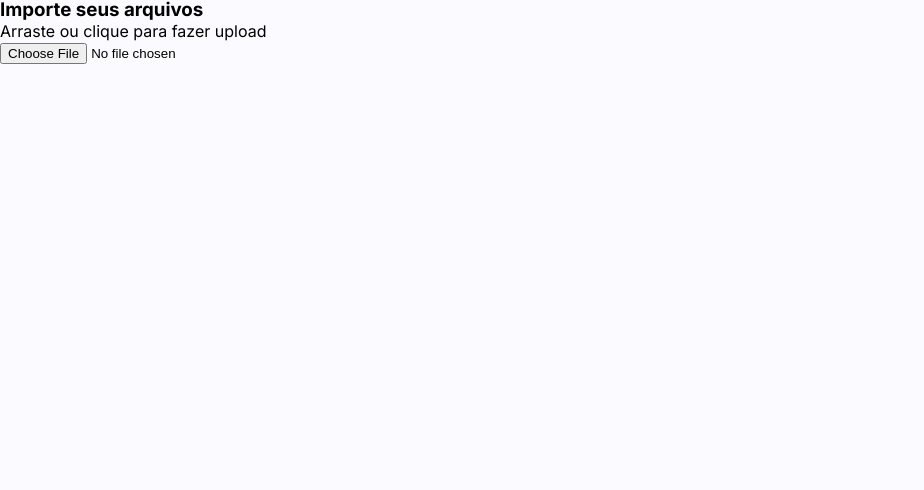
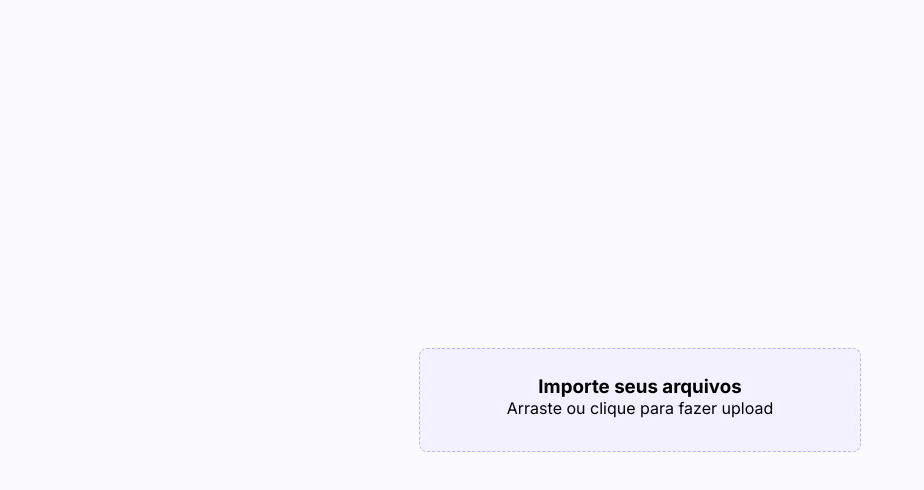
Before and after one commit to dieegobs/componente-de-upload, a plain HTML site: page index.html in a window 1280 px wide. Shown: the whole page, without its empty margins (0-924 px from the left). Drawn offline with Linux system fonts and the light colour scheme; some icons are missing.

Commit message:
Caixa com input absolut e relative

```diff
--- a/style.css
+++ b/style.css
@@ -9,3 +9,27 @@ html, body {
     font-family: 'Inter';
     line-height: 130%;
 }
+
+#app {
+    min-height: 100vh;
+    display: grid;
+    place-content: center;
+}
+
+.drag-files {
+    background: #F3F0FF;
+    border: 1px dashed #C1B2FA;
+    border-radius: 8px;
+    width: 440px;
+
+    text-align: center;
+    padding: 28px 0 32px;
+    position: relative;
+}
+
+.drag-files input {
+    all:unset;
+    opacity: 0;
+    inset: 0;
+    position: absolute;
+}
```
